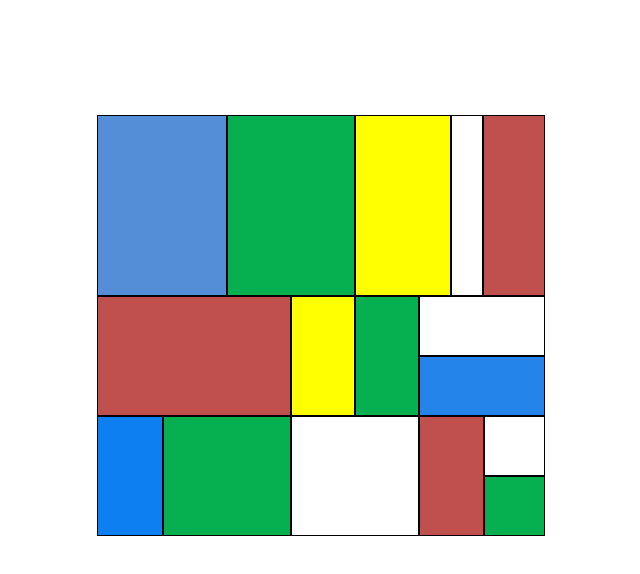
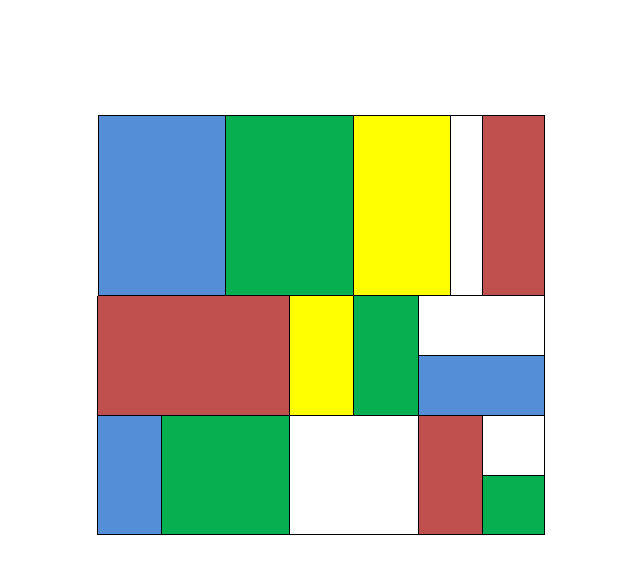
Before and after one commit to fidenzacademygit/Udeesha-rukshan-UI-assignments, a plain HTML site: page index.html in a window 1280 px wide. Shown: the whole page, without its empty margins (319-959 px from the left). Drawn offline with Linux system fonts and the light colour scheme.

Commit message:
latest fix

```diff
--- /dev/null
+++ b/style_backup.css
@@ -0,0 +1,174 @@
+* {
+  box-sizing: border-box;
+}
+
+.god-container {
+  display: flex;
+  justify-content: center;
+  align-items: center;
+  height: 634px;
+}
+
+.main-component {
+  display: flex;
+  flex-direction: column;
+  align-items: center;
+  height: 421px;
+  width: 449px;
+}
+
+.first-row {
+  display: flex;
+  height: 313px;
+  width: 449px;
+}
+
+.f-row-col-1,
+.f-row-col-2,
+.f-row-col-3,
+.f-row-col-4,
+.f-row-col-5 {
+  display: flex;
+  justify-content: center;
+  align-items: center;
+  height: 178.4px;
+  border: 1px solid #000;
+  border-left: none;
+}
+
+.f-row-col-1 {
+  width: 128px;
+  background: #548ed7;
+  border-left: 1px solid;
+}
+.f-row-col-2 {
+  width: 128px;
+  background: #06b050;
+}
+.f-row-col-3 {
+  width: 93.7px;
+  background: #ffff01;
+}
+.f-row-col-4 {
+  width: 29px;
+  background: #ffffff;
+}
+.f-row-col-5 {
+  flex: 1;
+  background: #c0504e;
+}
+
+.second-row {
+  display: flex;
+  height: 210px;
+  width: 449px;
+  border-top: none;
+}
+
+.s-row-col-1,
+.s-row-col-2,
+.s-row-col-3 {
+  border: 1px solid #000;
+  border-top: none;
+}
+
+.s-row-col-1 {
+  width: 191px;
+  background: #c0504e;
+  border-left: 1px solid;
+}
+
+.s-row-col-2 {
+  width: 62px;
+  background: #ffff01;
+  border-left: none;
+}
+
+.s-row-col-3 {
+  width: 63px;
+  background: #06b050;
+  border-left: none;
+}
+
+.s-col {
+  display: flex;
+  flex-direction: column;
+  flex: 1;
+  border-left: none;
+}
+
+.s-col-row-1,
+.s-col-row-2 {
+  flex: 1;
+  border: 1px solid #000;
+  border-left: none;
+  border-top: none;
+}
+
+.s-col-row-1 {
+  background: #ffffff;
+}
+.s-col-row-2 {
+  background: #2484e9;
+}
+
+.third-row {
+  display: flex;
+  height: 210px;
+  width: 449px;
+  border-top: none;
+}
+
+.t-row-col-1,
+.t-row-col-2,
+.t-row-col-3,
+.t-row-col-4 {
+  border: 1px solid #000;
+  border-top: none;
+}
+
+.t-row-col-1 {
+  width: 62.6px;
+  background: #0d7ff1;
+  border-left: 1px solid;
+}
+
+.t-row-col-2 {
+  width: 127px;
+  background: #06b050;
+  border-left: none;
+}
+
+.t-row-col-3 {
+  width: 127.1px;
+  background: #ffffff;
+  border-left: none;
+}
+
+.t-row-col-4 {
+  width: 63.8px;
+  background: #c0504e;
+  border-left: none;
+}
+
+.t-col {
+  flex: 1;
+  display: flex;
+  flex-direction: column;
+  border-left: none;
+}
+
+.t-col-row-1,
+.t-col-row-2 {
+  flex: 1;
+  border: 1px solid #000;
+  border-left: none;
+  border-top: none;
+}
+
+.t-col-row-1 {
+  background: #ffffff;
+}
+.t-col-row-2 {
+  background: #06b050;
+}
--- a/styles/style.css
+++ b/styles/style.css
@@ -11,15 +11,14 @@
   flex-direction: column;
   align-items: center;
   height: 421px;
-  width: 448px;
+  width: 449px;
 }
 
 .first-row {
   display: flex;
   flex-direction: row;
-  background-color: cadetblue;
   height: 313px;
-  width: 448px;
+  width: 447px;
 }
 
 .f-row-col-1,
@@ -30,35 +29,39 @@
   display: flex;
   justify-content: center;
   align-items: center;
-  height: 179px;
+  height: 179.4px;
   border: 1px solid;
 }
 
 .f-row-col-1 {
   background-color: #548ed7;
-  width: 128px;
+  width: 126.2px;
 }
 .f-row-col-2 {
   background-color: #06b050;
-  width: 126px;
+  width: 127.4px;
+  border-left: none;
 }
 .f-row-col-3 {
   background-color: #ffff01;
-  width: 94px;
+  width: 95.7px;
+  border-left: none;
+  border-right: none;
 }
 .f-row-col-4 {
   background-color: #ffffff;
-  width: 30px;
+  width: 31.1px;
+
 }
 .f-row-col-5 {
   background-color: #c0504e;
   flex: 1;
+  border-left: none;
 }
 
 .second-row {
   display: flex;
   flex-direction: row;
-  background-color: yellow;
   height: 210px;
   width: 448px;
 }
@@ -66,43 +69,53 @@
   display: flex;
   height: 49px;
   border: 1px solid;
+
 }
 
 .s-row-col-1 {
   display: flex;
-  width: 192px;
+  width: 191px;
   background-color: #c0504e;
   border: 1px solid;
+  border-top:none;
 }
 .s-row-col-2 {
   display: flex;
-  width: 62px;
+  width: 63.4px;
   background-color: #ffff01;
   border: 1px solid;
+  border-left: none;
+  border-top:none;
 }
 .s-row-col-3 {
   display: flex;
-  width: 62px;
+  width: 63.4px;
   background-color: #06b050;
   border: 1px solid;
+  border-left: none;
+  border-top:none;
 }
 .s-col {
   display: flex;
   flex-direction: column;
-  flex: 1;
+  flex:1;
 }
 
 .s-col-row-1 {
   display: flex;
-  flex: 1;
+  height: 58.9px;
   background-color: #ffffff;
   border: 1px solid;
+  border-left: none;
+  border-top:none;
 }
 .s-col-row-2 {
   display: flex;
-  background-color: #2484e9;
+  background-color: #548ed7;
   flex: 1;
   border: 1px solid;
+  border-left: none;
+  border-top:none;
 }
 .third-row {
   display: flex;
@@ -117,27 +130,34 @@
 
 .t-row-col-1 {
   display: flex;
-  width: 64px;
-  background-color: #0d7ff1;
+  width: 62.6px;
+  background-color: #548ed7;
   border: 1px solid;
+  border-top:none;
 }
 .t-row-col-2 {
   display: flex;
-  width: 126px;
+  width: 127.7px;
   background-color: #06b050;
   border: 1px solid;
+  border-top:none;
+  border-left:none;
 }
 .t-row-col-3 {
   display: flex;
-  width: 125.5px;
+  width: 127.3px;
   background-color: #ffffff;
   border: 1px solid;
+  border-top:none;
+  border-left:none;
 }
 .t-row-col-4 {
   display: flex;
-  width: 63px;
+  width: 63.1px;
   background-color: #c0504e;
   border: 1px solid;
+  border-top:none;
+  border-left:none;
 }
 .t-col {
   display: flex;
@@ -147,13 +167,17 @@
 .t-col-row-1 {
   display: flex;
   background-color: #ffffff;
-  flex: 1;
+  height: 59px;
   border: 1px solid;
+  border-top:none;
+  border-left:none;
 }
 .t-col-row-2 {
   display: flex;
   background-color: #06b050;
   flex: 1;
-  width: 97%;
+  width: 99%;
   border: 1px solid;
+  border-top:none;
+  border-left:none;
 }
```
